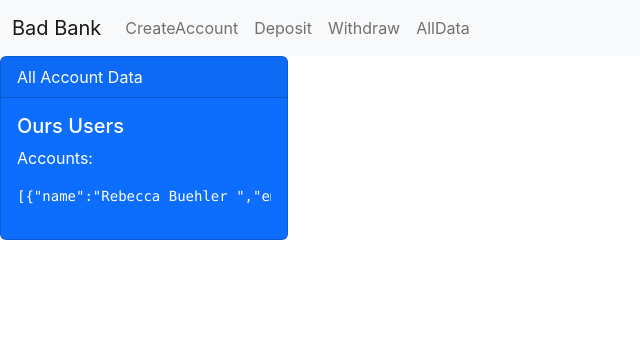
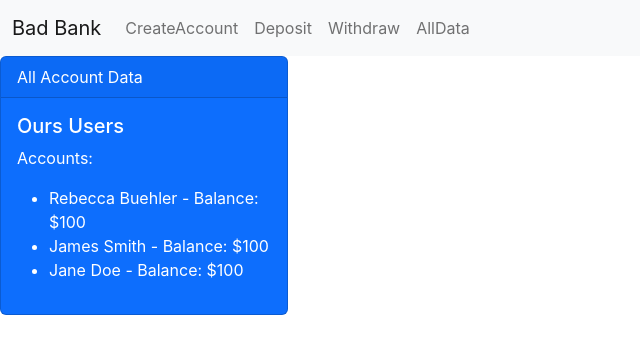
Before and after one commit to rebeccabuehler/bad-banking-app, a React (Create React App) app: page /Component/alldata in a window 1280 px wide. Shown: the top 354 px of the page, without its empty margins (0-640 px from the left). Built offline with nearby package versions, Linux system fonts and the light colour scheme.

Commit message:
added my own array to try and update users among all components

```diff
--- a/src/App.js
+++ b/src/App.js
@@ -10,12 +10,26 @@ import { UserContext } from './Components/context';
 import './App.css';
 
 function App() {
-    // const accountUsers = [
-    // {name: 'Rebecca Buehler ', email:'rebecca.buehler02@gmail.com', password:'secret2022!', balance:100},
-    // {name: 'James Smith', email:'jsmith@gmail.com', password:'Bank1020!', balance:100},
-    // {name: 'Jane Doe', email:'janedoe@yahoo.com', password:'JaneDoe!', balance:100}
-    // ]; //see if you can export this as a variable and then push to this variable with create account and it should update alldata.
-
+  const accountUsers = [
+    {
+      name: "Rebecca Buehler ",
+      email: "rebecca.buehler02@gmail.com",
+      password: "secret2022!",
+      balance: 100,
+    },
+    {
+      name: "James Smith",
+      email: "jsmith@gmail.com",
+      password: "Bank1020!",
+      balance: 100,
+    },
+    {
+      name: "Jane Doe",
+      email: "janedoe@yahoo.com",
+      password: "JaneDoe!",
+      balance: 100,
+    },
+  ]; //this is the starting accounts and when they add an account in create account it should update the account.
   return (
     <BrowserRouter>
     <Navbar/>
@@ -26,10 +40,10 @@ function App() {
       ]}}>
     <Routes>
     <Route path="/Component/home" exact element={<Home/>} />
-    <Route path="/Component/createaccount" element={<CreateAccount/>} />
+    <Route path="/Component/createaccount" element={<CreateAccount accountUsers={accountUsers}/>} />
     <Route path="/Component/deposit" element={<Deposit/>} />
     <Route path="/Component/withdraw" element={<Withdraw/>} />
-    <Route path="/Component/alldata" element={<AllData/>} />
+    <Route path="/Component/alldata" element={<AllData accountUsers={accountUsers}/>} />
     </Routes>
     </UserContext.Provider>
     </BrowserRouter>
--- a/src/Components/alldata.js
+++ b/src/Components/alldata.js
@@ -2,7 +2,7 @@ import React from "react";
 import Card from "./context";
 import { UserContext } from "./context";
 
-function AllData() {
+function AllData({accountUsers}) {
   const ctx = React.useContext(UserContext);
   return (
     <Card
@@ -11,8 +11,15 @@ function AllData() {
       header="All Account Data"
       title="Ours Users"
       text="Accounts:"
-      //body={<div>{ctx.users.map(({name, email, password, balance}))}</div>}
-      body={<pre>{JSON.stringify(ctx.users)}</pre>}
+      body={<ul>
+        {accountUsers.map(user => {
+          return (
+            <li key={user.email}>
+              {user.name} - Balance: ${user.balance}
+            </li>
+          )
+        })}
+      </ul>}
     />
   );
 }
--- a/src/Components/createaccount.js
+++ b/src/Components/createaccount.js
@@ -1,7 +1,7 @@
 import React from "react";
-import {UserContext} from './context';
-import Card from './context';
-function CreateAccount() {
+import { UserContext } from "./context";
+import Card from "./context";
+function CreateAccount({accountUsers}) {
   const [show, setShow] = React.useState(true);
   const [status, setStatus] = React.useState("");
   const [name, setName] = React.useState("");
@@ -10,9 +10,11 @@ function CreateAccount() {
   const ctx = React.useContext(UserContext);
 
   function validate(field, label) {
-      if(!field) {
-          setStatus('Error, something is missing please make sure all the fields are filled');
-          setTimeout(() => setStatus(''), 6000);
+    if (!field) {
+      setStatus(
+        "Error, something is missing please make sure all the fields are filled"
+      );
+      setTimeout(() => setStatus(""), 6000);
       return false;
     }
     return true;
@@ -20,18 +22,30 @@ function CreateAccount() {
 
   function handleCreate() {
     //console.log(name, email, password);
-      if(!validate(name, 'name') || !validate(email, 'email') || !validate(password, 'password')) return console.log('Something is missing please make sure all the fields are filled'); //any of the fields are empty
+    if (
+      !validate(name, "name") ||
+      !validate(email, "email") ||
+      !validate(password, "password")
+    )
+      return console.log(
+        "Something is missing please make sure all the fields are filled"
+      ); //any of the fields are empty
 
-      if(validate(name, 'name') && validate(email, 'email') && validate(password, 'password')) {
-      ctx.users.push({name, email, password, balance: 100});
-      console.log(ctx.users);
-      setShow(false);}
+    if (
+      validate(name, "name") &&
+      validate(email, "email") &&
+      validate(password, "password")
+    ) {
+      accountUsers.push({ name, email, password, balance: 100 });
+      console.log(accountUsers);
+      setShow(false);
+    }
   }
 
   function clearForm() {
-          setName('');
-          setEmail('');
-          setPassword('');
+    setName("");
+    setEmail("");
+    setPassword("");
     setShow(true);
   }
 
@@ -40,25 +54,70 @@ function CreateAccount() {
       bgcolor="primary"
       header="Create Account"
       status={status}
-        body={show ? (
+      body={
+        show ? (
           <>
-              Name <br/>
-              <input type="input" className="form-control" id="name" placeholder="Enter Name" value={name} onChange={e => setName(e.currentTarget.value)}/><br/>
-              Email Address<br/>
-              <input type="input" className="form-control" id="email" placeholder="Enter Email" value={email} onChange={e => setEmail(e.currentTarget.value)}/><br/>
-              Password<br/>
-              <input type="password" className="form-control" id="password" placeholder="Enter Password" value={password} onChange={e => setPassword(e.currentTarget.value)}/><br/>
-              <button type="submit" className="btn btn-light" onClick={handleCreate}>Create Account</button>
+            Name <br />
+            <input
+              type="input"
+              className="form-control"
+              id="name"
+              placeholder="Enter Name"
+              value={name}
+              onChange={(e) => setName(e.currentTarget.value)}
+            />
+            <br />
+            Email Address
+            <br />
+            <input
+              type="input"
+              className="form-control"
+              id="email"
+              placeholder="Enter Email"
+              value={email}
+              onChange={(e) => setEmail(e.currentTarget.value)}
+            />
+            <br />
+            Password
+            <br />
+            <input
+              type="password"
+              className="form-control"
+              id="password"
+              placeholder="Enter Password"
+              value={password}
+              onChange={(e) => setPassword(e.currentTarget.value)}
+            />
+            <br />
+            <button
+              type="submit"
+              className="btn btn-light"
+              onClick={handleCreate}
+            >
+              Create Account
+            </button>
           </>
         ) : (
           <>
             <h5>Success</h5>
-              <button type="submit" className="btn btn-light" disable={name ? "name" : ""} onClick={clearForm}>Add Another Account</button>
-              <br/>
-              <a href="/Component/deposit" className="btn btn-light">Go to Deposit</a>
-              <a href="/Component/withdraw" className="btn btn-light">Go to Withdraw</a>
+            <button
+              type="submit"
+              className="btn btn-light"
+              disable={name ? "name" : ""}
+              onClick={clearForm}
+            >
+              Add Another Account
+            </button>
+            <br />
+            <a href="/Component/deposit" className="btn btn-light">
+              Go to Deposit
+            </a>
+            <a href="/Component/withdraw" className="btn btn-light">
+              Go to Withdraw
+            </a>
           </>
-          )}
+        )
+      }
     />
   );
 }
```
Lines whose indentation alone changed are shown as unchanged.
